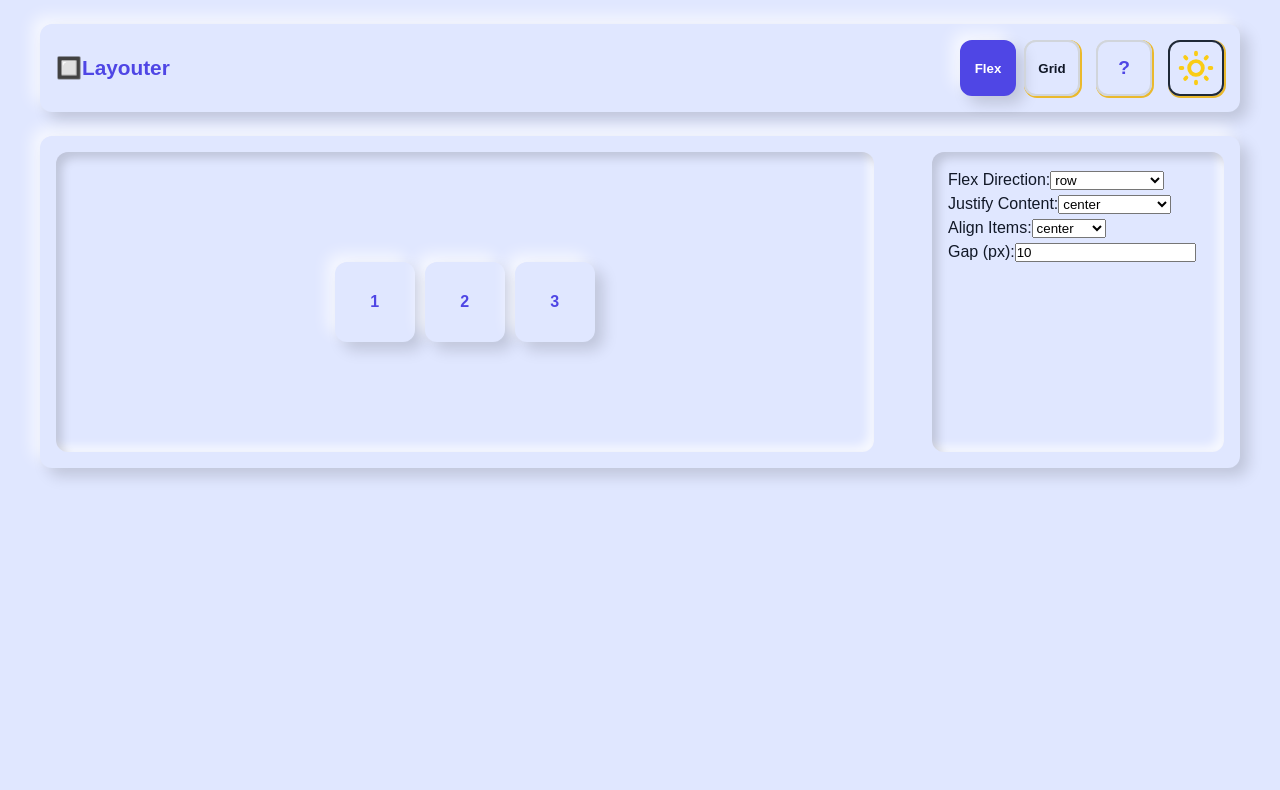
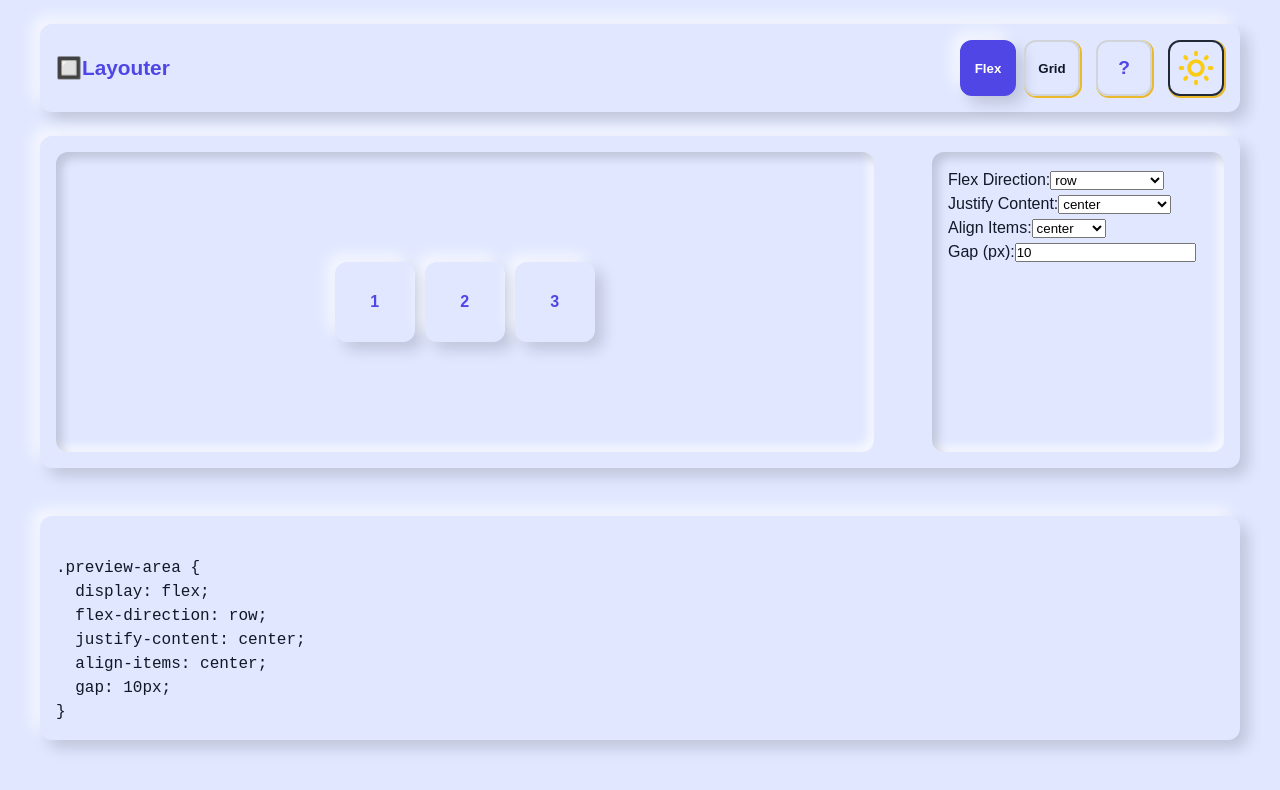
Before and after one commit to LinSchmitz/Layouter, a React (Vite) app: page / in a window 1280 px wide. Shown: the top 790 px of the page. Built offline with nearby package versions, Linux system fonts and the light colour scheme; a web font is replaced by a local one.

Commit message:
added flex and grid

```diff
--- a/src/components/CSSOutput.jsx
+++ b/src/components/CSSOutput.jsx
@@ -1,7 +1,23 @@
 import React from 'react';
 
-function CSSOutput() {
-  return <div></div>;
+export default function CSSOutput({ layoutMode, settings }) {
+  const output =
+    layoutMode === 'flex'
+      ? `
+.preview-area {
+  display: flex;
+  flex-direction: ${settings.flexDirection};
+  justify-content: ${settings.justifyContent};
+  align-items: ${settings.alignItems};
+  gap: ${settings.gap}px;
+}`
+      : `
+.preview-area {
+  display: grid;
+  grid-template-columns: ${settings.gridTemplateColumns || 'none'};
+  grid-template-rows: ${settings.gridTemplateRows || 'none'};
+  gap: ${settings.gap}px;
+}`;
+
+  return <pre className="css-output">{output}</pre>;
 }
-
-export default CSSOutput;
--- a/src/components/DarkModeToggle.css
+++ b/src/components/DarkModeToggle.css
@@ -8,16 +8,16 @@ body.dark .app-container {
   background-color: #1f2937;
 }
 
-body.dark nav,
+body.dark .app-container,
 body.dark .main-body,
 body.dark .settings-panel,
 body.dark .preview-area,
 body.dark .css-output,
+body.dark nav,
 body.dark footer {
-  background-color: #374151;
+  background-color: #111827;
   color: #f3f4f6;
   box-shadow: none;
-  border-color: #4b5563;
 }
 
 body.dark .logo,
--- a/src/index.css
+++ b/src/index.css
@@ -177,7 +177,7 @@ nav {
   padding: var(--spacing-md);
   font-family: 'Courier New', Courier, monospace;
   white-space: pre-wrap;
-  max-height: 150px;
+  max-height: 250px;
   overflow-y: auto;
   margin-top: var(--spacing-lg);
   color: var(--color-text-primary);
```
